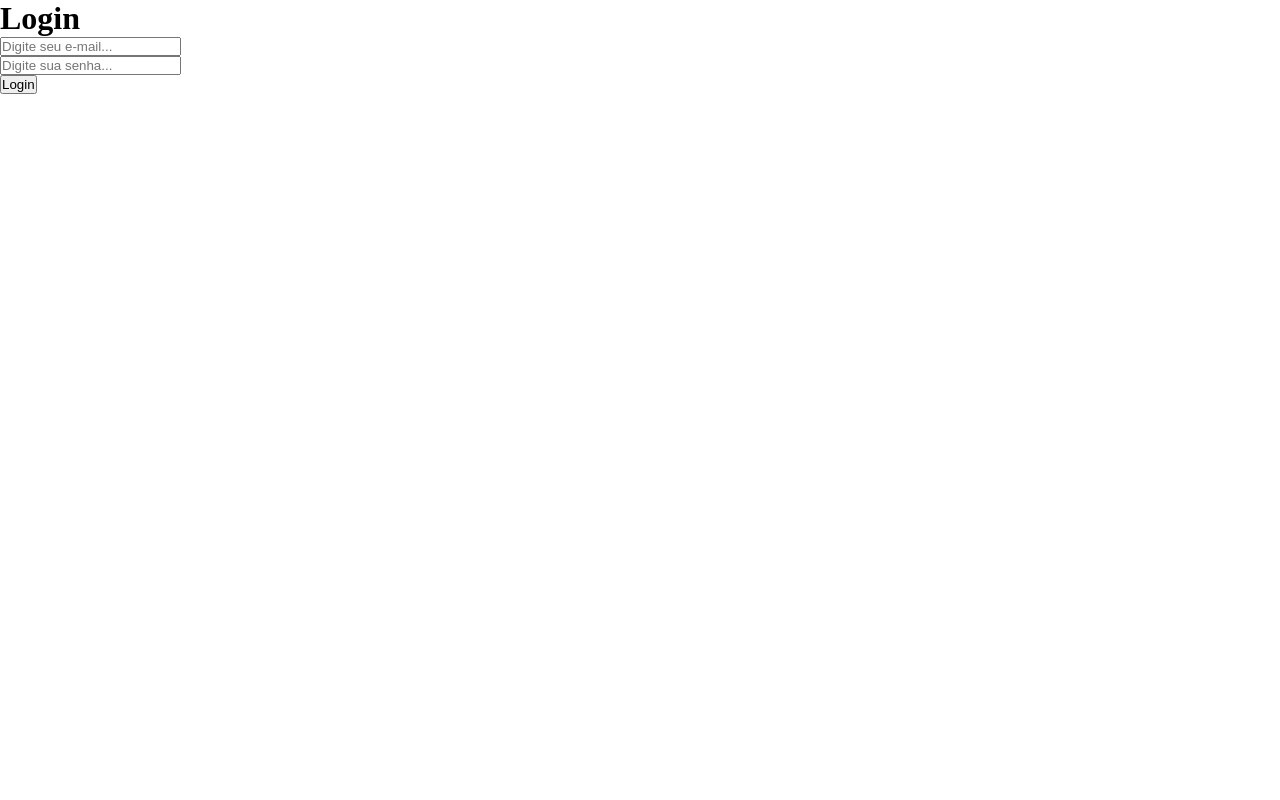
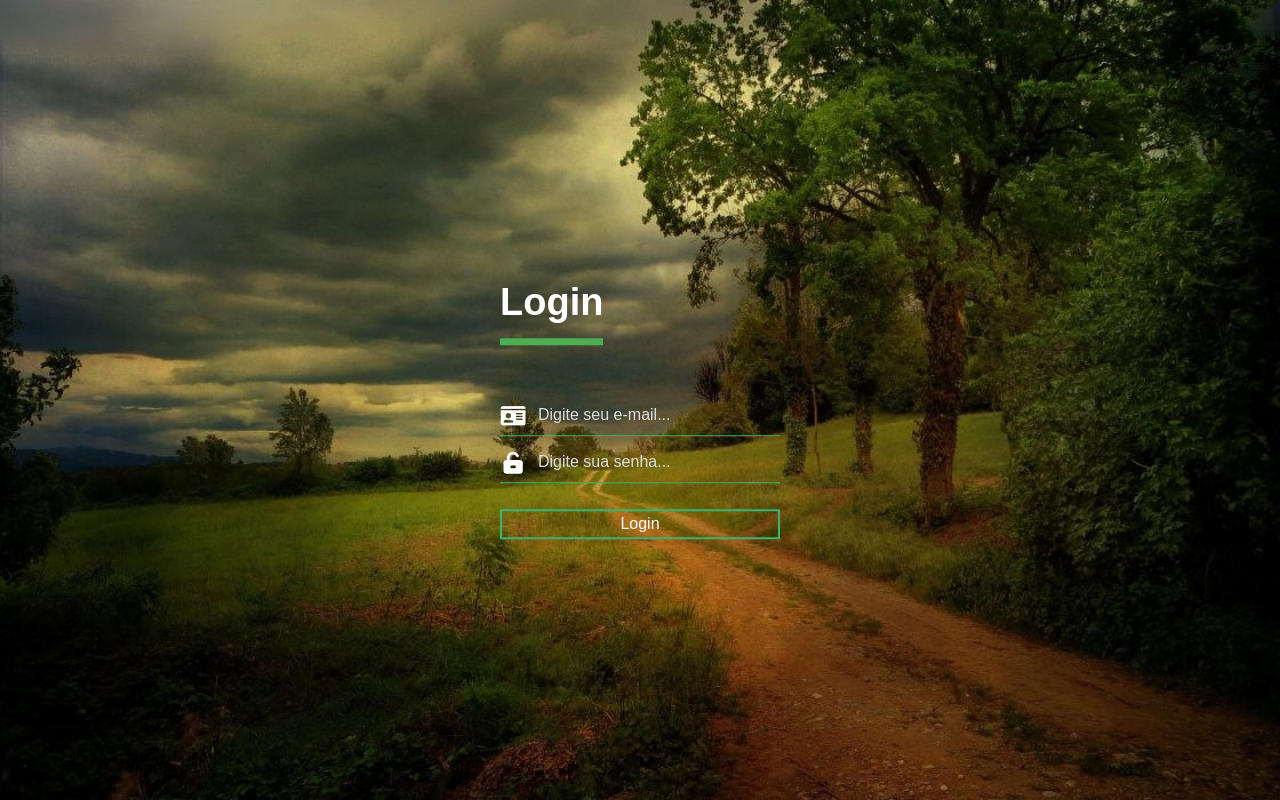
Before and after one commit to lucasdaboit/Sistema_Florestal, a plain HTML site: page index.html in a window 1280 px wide. Drawn offline with Linux system fonts and the light colour scheme.

Commit message:
Add files via upload

```diff
--- a/css/style.css
+++ b/css/style.css
@@ -1,55 +1,67 @@
-* {
+@import "https://cdnjs.cloudflare.com/ajax/libs/font-awesome/6.0.0-beta3/css/all.min.css";
+
+body {
     margin: 0;
     padding: 0;
-    box-sizing: border-box;
+    font-family: sans-serif;
+    background-image: url(../img/background-forest.jpg);
+    background-repeat: no-repeat;
+    background-size: cover;
 }
-.left {
-    width: 50%;
-    height: 625px;
-    background-color: #0E6655;
+
+.login-box {
+    width: 280px;
+    position: absolute;
+    top: 50%;
+    left: 50%;
+    transform: translate(-50%, -50%);
+    color: #fff;
 }
-#titleSistema {
-    color: #ECF0F1;
-    font-family: 'Trebuchet MS', 'Lucida Sans Unicode', 'Lucida Grande', 'Lucida Sans', Arial, sans-serif ;
-    font-size: 36px;
+
+.login-box h1 {
+    float: left;
+    font-size: 38px;
+    border-bottom: 7px solid #4caf50;
+    margin-bottom: 52px;
+    padding: 14px 0;
+}
+
+.textbox {
+    width: 100%;
+    overflow: hidden;
+    font-size: 22px;
+    padding: 8px 0;
+    margin: 8px 0;
+    border-bottom: 1px solid #3cb371;
+}
+
+.textbox i {
+    width: 26px;
+    float: left;
     text-align: center;
-    padding-top: 30%;
 }
-#subtitulosistema {
-    color: #ECF0F1;
-    font-family: 'Trebuchet MS', 'Lucida Sans Unicode', 'Lucida Grande', 'Lucida Sans', Arial, sans-serif ;
+
+.textbox input {
+    border: none;
+    background: none;
+    outline: none;
+    color: #fff;
     font-size: 16px;
-    text-align: center;
-    padding: 10px 50px;
+    width: 80%;
+    float: left;
+    margin: 0 10px;
 }
-.login {
-    font-family: 'Trebuchet MS', 'Lucida Sans Unicode', 'Lucida Grande', 'Lucida Sans', Arial, sans-serif ;
-    font-size: 36px;
-    text-align: center;
-    margin-top: -500px;
-    padding-left: 50%;
-    color: #0E6655;
+
+.btn-logar {
+    width: 100%;
+    background: none;
+    border: 2px solid #3cb371;
+    color: #fff;
+    cursor: pointer;
+    margin: 18px 0;
+    font-size: 16px;
+    padding: 4px 0;
 }
-.formulario {
-    margin: 30px 0 0 65%;
+::placeholder {
+    color: rgb(221, 221, 221);
 }
-.nome, .senha {
-    font-family: 'Trebuchet MS', 'Lucida Sans Unicode', 'Lucida Grande', 'Lucida Sans', Arial, sans-serif ;
-    font-size: 16px;
-    margin: 5px 10px;
-    width: 150px;
-    height: 20px;
-    border-radius: 20px;
-    border-style: solid;
-    color: #0E6655;
-}
-.btn_submit{
-    color: #ECF0F1;
-    font-size: 14px;
-    margin: 15px 0 0 0;
-    background-color: #0E6655;
-    border-radius: 30px;
-    border-style: none;
-    padding: 10px 0;
-    width: 207px;
-}
```
Also changed, not shown: img/background-forest.jpg (added).
